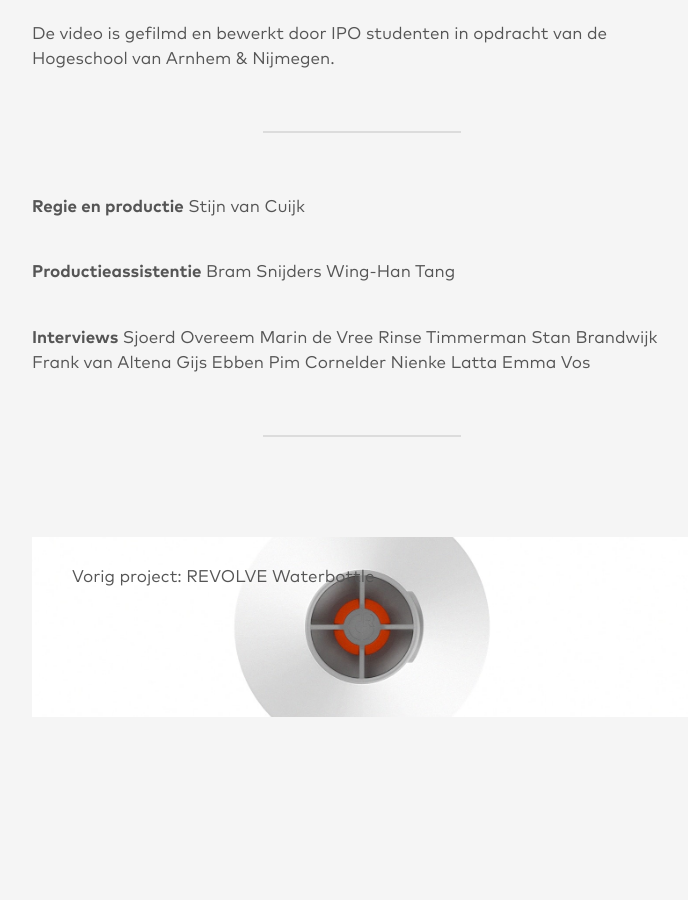
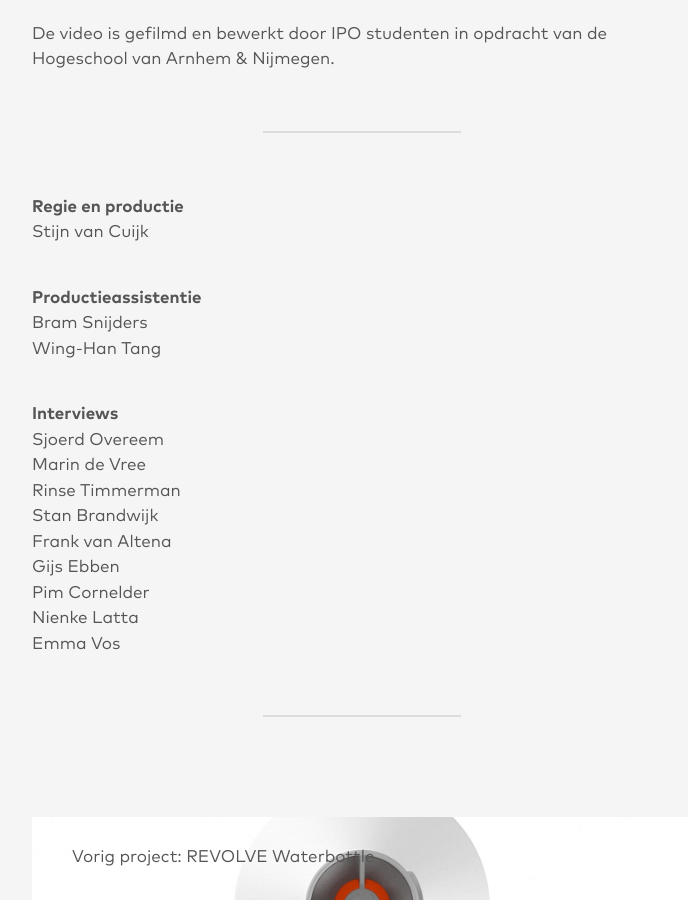
Before and after one commit to stijnvc/portfolio-old, a Jekyll site: the page built from _posts/2018-04-18-ipo-documentaire.md, in a window 1280 px wide and 900 px high, scrolled down 658 px. Shown: the whole window, without its empty margins (278-966 px from the left). Built offline with Jekyll 4.4.1, drawn with Linux system fonts in a browser that asks for light colours; nearby versions of some CDN libraries; before the commit the page ends 1525 px from its top, so only the background shows below that.

```diff
--- a/_posts/2018-04-18-ipo-documentaire.md
+++ b/_posts/2018-04-18-ipo-documentaire.md
@@ -13,20 +13,20 @@ De video is gefilmd en bewerkt door IPO studenten in opdracht van de Hogeschool
 
 ---
 
-**Regie en productie**
+**Regie en productie**<br>
 Stijn van Cuijk
 
-**Productieassistentie**
-Bram Snijders
+**Productieassistentie**<br>
+Bram Snijders<br>
 Wing-Han Tang
 
-**Interviews**
-Sjoerd Overeem
-Marin de Vree
-Rinse Timmerman
-Stan Brandwijk
-Frank van Altena
-Gijs Ebben
-Pim Cornelder
-Nienke Latta
+**Interviews**<br>
+Sjoerd Overeem<br>
+Marin de Vree<br>
+Rinse Timmerman<br>
+Stan Brandwijk<br>
+Frank van Altena<br>
+Gijs Ebben<br>
+Pim Cornelder<br>
+Nienke Latta<br>
 Emma Vos
```
